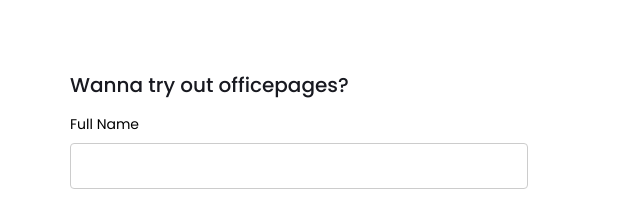
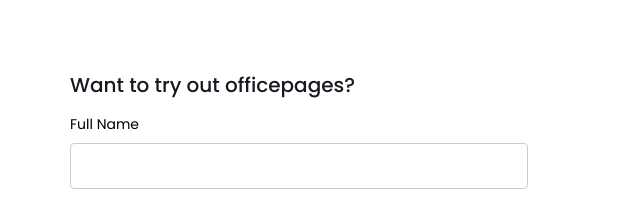
Before and after one commit to DNature/office-pages-website, a website: page contact.html in a window 1280 px wide. Shown: the part 560-761 px from the top of the page, 0-640 px from the left. Drawn offline with Linux system fonts and the light colour scheme; files whose address does not match are found by name.

Commit message:
correction

```diff
--- a/contact.html
+++ b/contact.html
@@ -58,7 +58,7 @@
       <div class="container">
         <div class="row">
           <div class="col-md-5 probootstrap-animate" data-animate-effect="fadeIn">
-            <h2>Wanna try out officepages?</h2>
+            <h2>Want to try out officepages?</h2>
             <form action="POST" method="POST" class="probootstrap-form" data-netlify="true">
               <div class="form-group">
                 <label for="name">Full Name</label>
```
